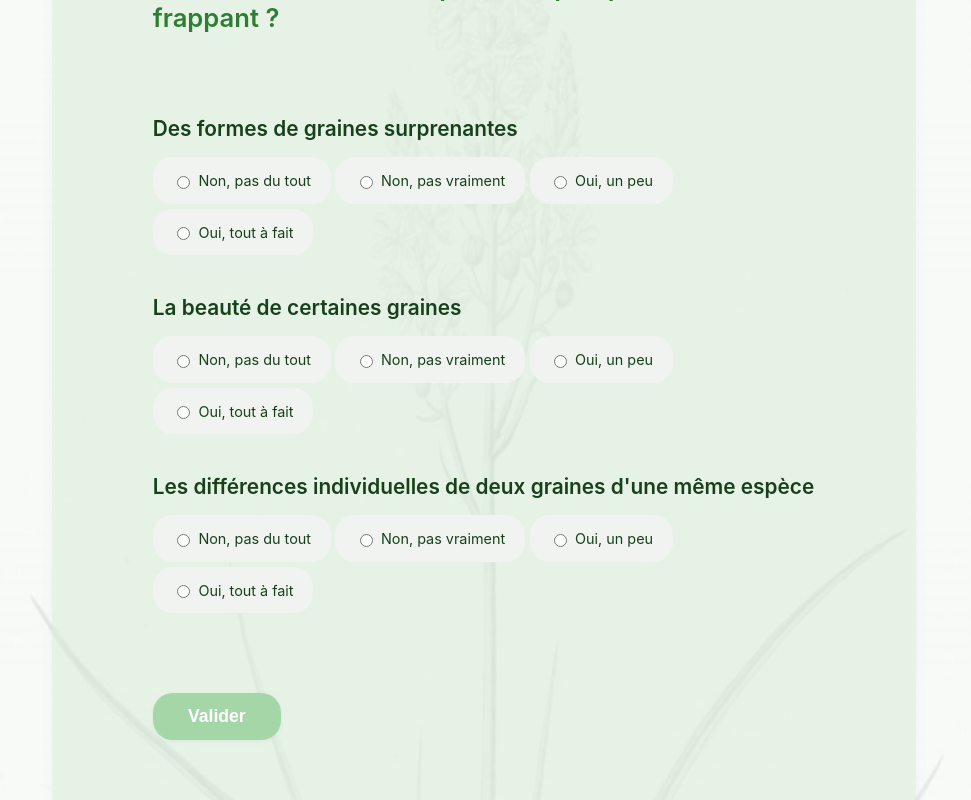
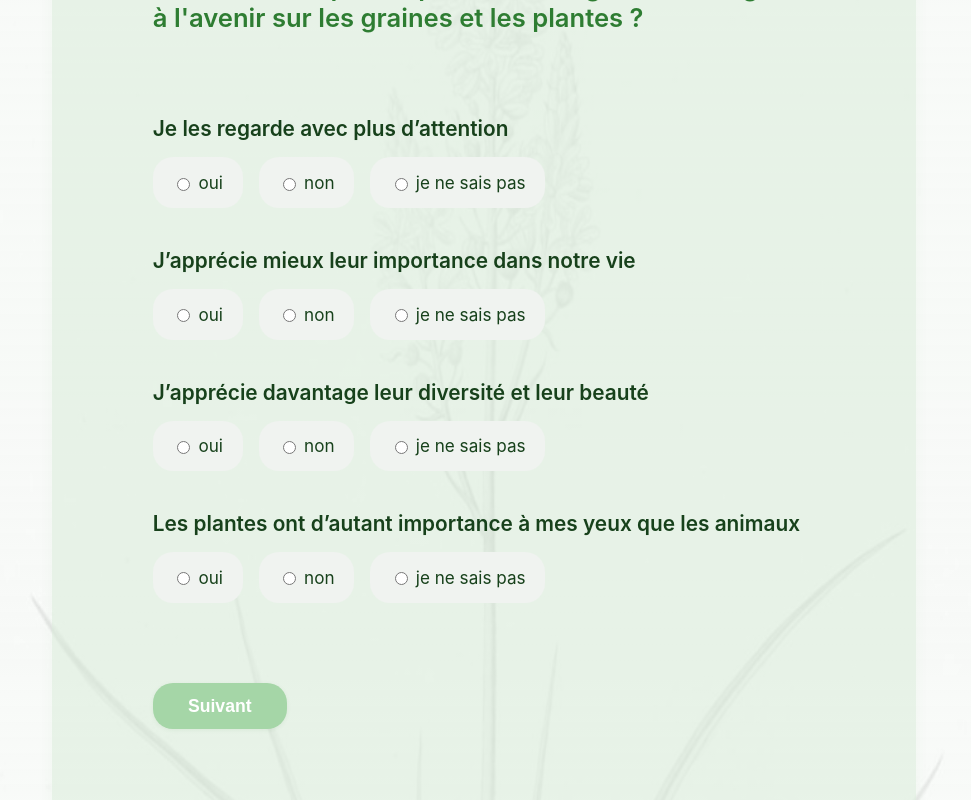
Before and after one commit to smaloron/plant-blindness-app, a React (Vite) app: page / in a window 1280 px wide. Both pictures are taken after a click on the button "Accéder au sondage". Shown: the part 400-1200 px from the top of the page, without its empty margins (156-1127 px from the left). Built offline with nearby package versions, Linux system fonts and the light colour scheme; no server answers.

Commit message:
Change the options of the agree-disagree component

```diff
--- a/src/App.css
+++ b/src/App.css
@@ -241,6 +241,17 @@ header {
   flex: 0 0 auto;
   font-size: .9rem;
 }
+
+.agree-group {
+  display: flex;
+  gap: 1rem;
+}
+.agree-label {
+  display: inline-flex;
+  align-items: center;
+  font-size: .9rem;
+}
+
 .radio-list label,
 .likert-label {
   display: flex;
--- a/src/components/questions/AgreeDisagreeList.jsx
+++ b/src/components/questions/AgreeDisagreeList.jsx
@@ -1,40 +1,49 @@
+// variables en anglais, commentaires en français
 import React from "react";
 
-// For each statement, agree/disagree
-const AgreeDisagreeList = ({statements, value = {}, onChange}) => {
-    const handleChange = (statement, agree) => {
-        onChange({...value, [statement]: agree});
+const AgreeDisagreeList = ({ statements, value = {}, onChange }) => {
+    // tableau des options possibles
+    const options = [
+        { label: "oui", value: "oui" },
+        { label: "non", value: "non" },
+        { label: "je ne sais pas", value: "ne sais pas" }
+    ];
+
+    // gestion du changement de valeur pour une question
+    const handleChange = (statement, val) => {
+        onChange({ ...value, [statement]: val });
     };
 
     return (
         <div className="radio-list">
-            {statements.map(st => (
-                <div key={st}>
+            {statements.map((st) => (
+                <div key={st} className="likert-item">
                     <p className="likert-group-label">{st}</p>
-                    <div className="likert-group">
-                        <label className={`likert-label ${value[st] === true ? "selected" : ""}`}>
-                            <input
-                                type="radio"
-                                name={st}
-                                checked={value[st] === true}
-                                onChange={() => handleChange(st, true)}
-                            />
-                            <span className="ml-1">D’accord</span>
-                        </label>
-                        <label className={`likert-label ${value[st] === false ? "selected" : ""}`}>
-                            <input
-                                type="radio"
-                                name={st}
-                                checked={value[st] === false}
-                                onChange={() => handleChange(st, false)}
-                                className="accent-green-600"
-                            />
-                            <span className="ml-1">Pas d’accord</span>
-                        </label>
+                    <div
+                        className="agree-group"
+                    >
+                        {options.map((opt) => (
+                            <label
+                                key={opt.value}
+                                className={`agree-label ${
+                                    value[st] === opt.value ? "selected" : ""
+                                }`}
+                            >
+                                <input
+                                    type="radio"
+                                    name={st}
+                                    value={opt.value}
+                                    checked={value[st] === opt.value}
+                                    onChange={() => handleChange(st, opt.value)}
+                                />
+                                <span className="ml-1">{opt.label}</span>
+                            </label>
+                        ))}
                     </div>
                 </div>
             ))}
         </div>
     );
 };
+
 export default AgreeDisagreeList;
--- a/src/data/PollConfig.js
+++ b/src/data/PollConfig.js
@@ -51,6 +51,19 @@ const fakeSeedsList = [
 // Main configuration array
 const PollConfig = () => [
 
+    {
+        id: 14,
+        type: "agree-disagree-list",
+        question: "Pensez-vous que l'exposition changera votre regard à l'avenir sur les graines et les plantes ?",
+        statements: [
+            "Je les regarde avec plus d’attention",
+            "J’apprécie mieux leur importance dans notre vie",
+            "J’apprécie davantage leur diversité et leur beauté",
+            "Les plantes ont d’autant importance à mes yeux que les animaux"
+        ],
+        showOther: true,
+        name: "paradigm-shift",
+    },
     {
         id: 12,
         type: "likert-group",
```
